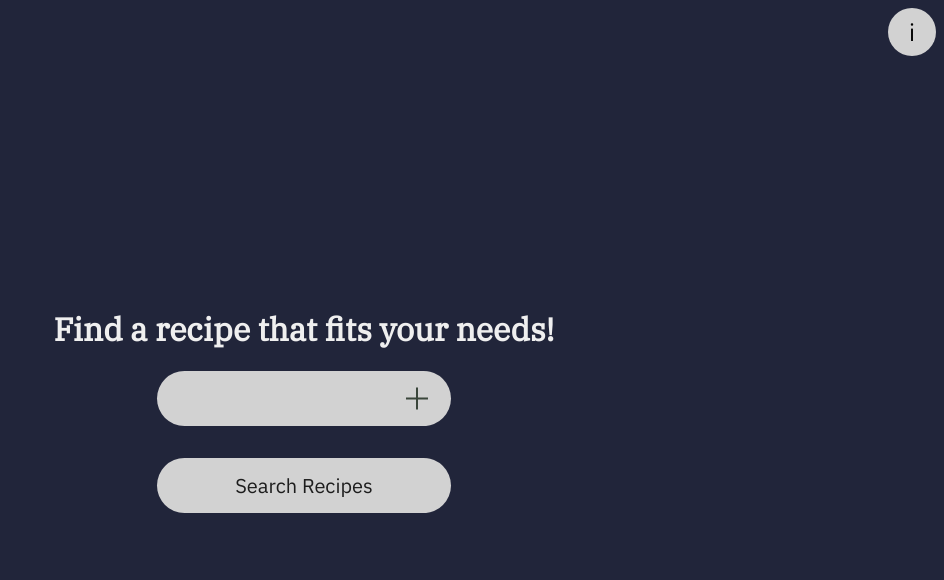
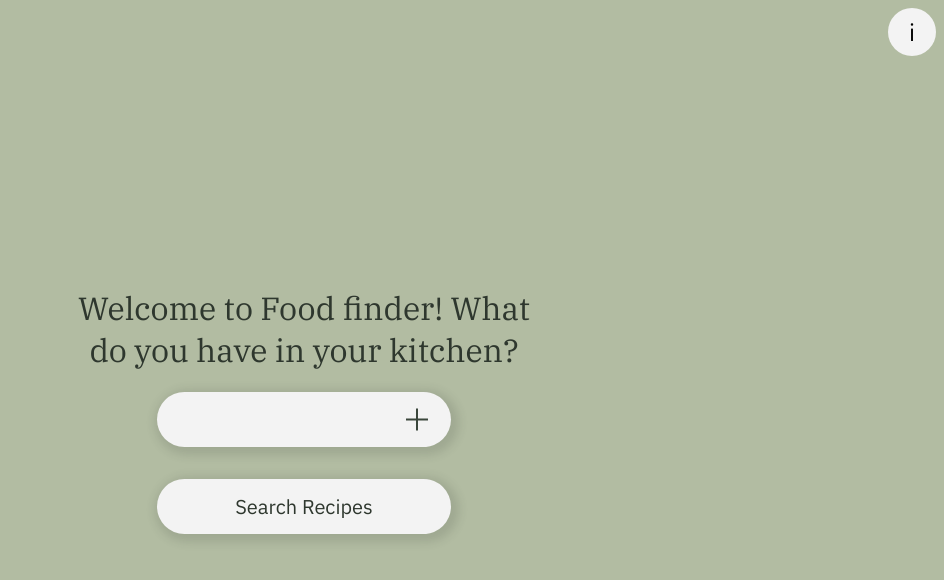
Before and after one commit to Lvl1Pichu/food-finder, a React (Vite) app: page / in a window 1280 px wide. Shown: the top 580 px of the page, without its empty margins (336-1280 px from the left). Built offline with nearby package versions, Linux system fonts and the light colour scheme.

Commit message:
final style changes

```diff
--- a/src/components/Button.tsx
+++ b/src/components/Button.tsx
@@ -22,10 +22,12 @@ export default Button;
 const StyledButton = styled.button`
   background-color: var(--light-clr);
   border: none;
+  color: var(--dark-green);
   padding: 0.875rem 1.625rem;
   border-radius: 200rem;
   font-size: 1.25rem;
   width: 18.375rem;
+  box-shadow: var(--drop-shaddow);
   cursor: pointer;
 
   &:hover {
@@ -33,6 +35,6 @@ const StyledButton = styled.button`
   }
 
   &:disabled {
-    color: #1d1d1d;
+    color: var(--dark-green);
   }
 `;
--- a/src/components/HelpPanel.tsx
+++ b/src/components/HelpPanel.tsx
@@ -30,15 +30,16 @@ const Panel = styled.div`
   display: flex;
   flex-direction: column;
   align-items: center;
-  justify-content: space-between;
+  justify-content: center;
   position: absolute;
   top: 5%;
   left: 50%;
-  max-height: 90%;
+  height: 90%;
   width: 90%;
   max-width: calc(500px + 10%);
   padding: 2rem 5%;
   background: #c0c0c0;
+  background-color: var(--dark-green);
   border-radius: 2rem;
   z-index: 100;
   transform: translateY(-200%) translateX(-50%);
@@ -47,18 +48,17 @@ const Panel = styled.div`
     transform: translateY(0%) translateX(-50%);
   }
 `
-
 const HelpText = styled.div`
     overflow: scroll;
     `
 
 const Paragraph = styled.p`
     margin: 1.2rem 0;
-    color: #141414;
+    color: var(--light-clr);
     `
 
 const Tilde = styled.p`
     margin: 0;
-    color: #141414;
+    color: var(--light-clr);
     text-align: center;
 `
--- a/src/components/InputForm.tsx
+++ b/src/components/InputForm.tsx
@@ -43,6 +43,7 @@ const StyledInputForm = styled.input`
   font-size: 1.25rem;
   background-color: var(--light-clr);
   border: transparent;
+  box-shadow: var(--drop-shaddow)
 `;
 
 const StyledForm = styled.form`
--- a/src/components/List.tsx
+++ b/src/components/List.tsx
@@ -35,10 +35,9 @@ const StyledListItem = styled.li`
     padding: 0.8rem;
     /* background-color: var(--light-clr); */
     color: #000;
-    color: #fff;
-    border-bottom: 2px solid #fff;
+    color: var(--dark-green);
+    border-bottom: 2px solid var(--dark-green);
     padding: 0.8rem 1.2rem;
-    /* border-radius: 200px; */
     font-size: 1.125rem;
     position: relative;
     display: flex;
--- a/src/components/PageContainer.tsx
+++ b/src/components/PageContainer.tsx
@@ -17,12 +17,11 @@ display: flex;
 flex-direction: column;
 justify-content: center;
 align-items: center;
-color: #efefef;
+color: var(--dark-green);
 padding: 1.2rem;
 min-height: 100vh;
-background: rgb(55, 62, 97);
+background: var(--light-green);
 background-position: center;
 background-repeat: no-repeat;
 background-size: cover;
-box-shadow: inset 0 0 0 1000px rgba(0,0,0,.4);
 `
--- a/src/index.css
+++ b/src/index.css
@@ -10,8 +10,10 @@ body {
 }
 
 :root {
-    --light-clr: rgb(210, 210, 210);
-    --light-clr-hover: #ffffff75;
+    --light-clr: rgb(243, 243, 243);
+    --light-clr-hover: #fff;
     --light-green: #B2BCA2;
     --dark-green: #2E372E;
+    --drop-shaddow: 3px 3px 10px 5px #2e372e25;
+
 }
--- a/src/pages/StartPage.tsx
+++ b/src/pages/StartPage.tsx
@@ -35,7 +35,7 @@ export default function StartPage() {
   return (
       <PageContainer>
         <ErrorBoundary>
-          <StyledHeader>Find a recipe that fits your needs!</StyledHeader>
+          <StyledHeader>Welcome to Food finder!{'\n'}What do you have in your kitchen?</StyledHeader>
           <InputForm onSubmit={handleAddIngredient} />
           <List
             ingredients={ingredients}
@@ -49,5 +49,8 @@ export default function StartPage() {
 }
 
 const StyledHeader = styled.h1`
+  max-width: 29rem;
+  text-align: center;
+  font-weight: 400;
   font-family: "IBM Plex Serif", serif;
 `
```
